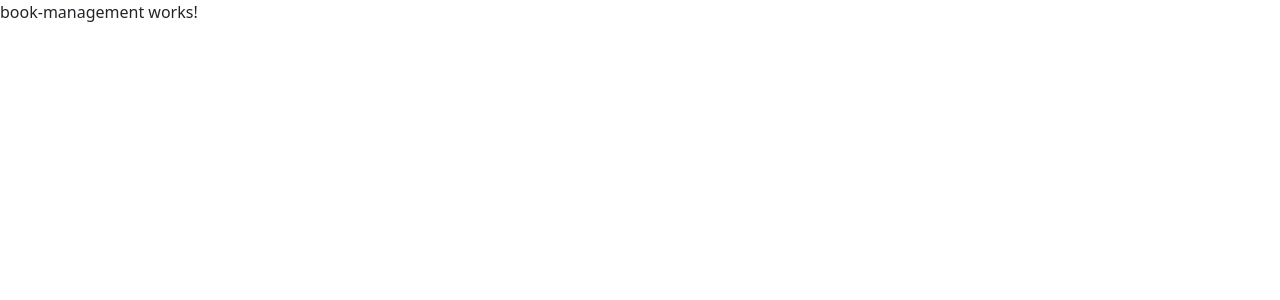
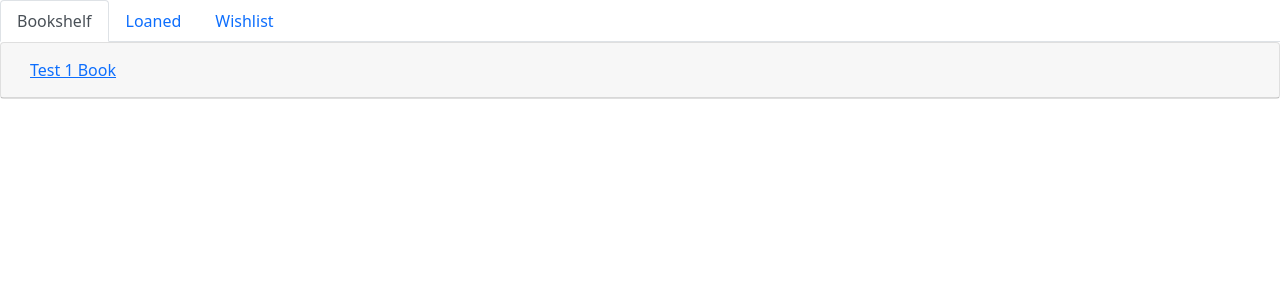
Before and after one commit to supersquashman/inventory-manager-front, an Angular app: page /books in a window 1280 px wide. Shown: the top 300 px of the page. Built offline with nearby package versions, Linux system fonts and the light colour scheme.

Commit message:
Core update for book module

```diff
--- /dev/null
+++ b/src/app/ObjectInterfaces/Book.ts
@@ -0,0 +1,7 @@
+export interface Book{
+    title: string;
+    upc: string;
+    all_pages: number;
+    current_page: number;
+    notes: string;
+}
--- a/src/app/app.module.ts
+++ b/src/app/app.module.ts
@@ -1,4 +1,4 @@
-import { NgModule } from '@angular/core';
+import { NgModule, NO_ERRORS_SCHEMA } from '@angular/core';
 import { BrowserModule } from '@angular/platform-browser';
 
 import { AppRoutingModule } from './app-routing.module';
@@ -9,6 +9,8 @@ import { RouterModule } from '@angular/router';
 import { NavigatorComponent } from './navigator/navigator.component';
 import { ReactiveFormsModule } from '@angular/forms';
 import { BrowserAnimationsModule } from '@angular/platform-browser/animations';
+import {TabsModule} from 'ngx-bootstrap/tabs'
+import {AccordionModule} from 'ngx-bootstrap/accordion'
 
 @NgModule({
   declarations: [
@@ -21,6 +23,8 @@ import { BrowserAnimationsModule } from '@angular/platform-browser/animations';
     BrowserModule,
     AppRoutingModule,
     ReactiveFormsModule,
+    TabsModule,
+    AccordionModule,
     RouterModule.forRoot([
       {path: '', component: NavigatorComponent},
       {path: 'books', component: BookManagementComponent},
@@ -29,6 +33,9 @@ import { BrowserAnimationsModule } from '@angular/platform-browser/animations';
     BrowserAnimationsModule
   ],
   providers: [],
-  bootstrap: [AppComponent]
+  bootstrap: [AppComponent],
+  schemas: [
+    NO_ERRORS_SCHEMA
+  ]
 })
 export class AppModule { }
--- a/src/app/book-management/book-management.component.html
+++ b/src/app/book-management/book-management.component.html
@@ -1,3 +1,39 @@
 <router-outlet>
-<p>book-management works!</p>
+<div>
+    <tabset>
+        <tab heading="Bookshelf" id="tab1">
+        <accordion id="bookshelf-div">
+            <div *ngFor="let abook of this.bookshelf; index as i;">
+            <accordion-group heading="{{abook.title}}">
+                <div>UPC: {{abook.upc}}</div>
+                <div>Page: {{abook.current_page}} of {{abook.all_pages}}</div>
+                <div>Notes: <div class="border">{{abook.notes}}</div></div>
+            </accordion-group>
+            </div>
+        </accordion>
+        </tab>
+        <tab heading="Loaned">
+            <accordion id="loaned-div">
+                <div *ngFor="let abook of this.bookshelf; index as i;">
+                <accordion-group heading="{{abook.title}}">
+                    <div>UPC: {{abook.upc}}</div>
+                    <div>Page: {{abook.current_page}} of {{abook.all_pages}}</div>
+                    <div>Notes: <div class="border">{{abook.notes}}</div></div>
+                </accordion-group>
+                </div>
+            </accordion>
+            </tab>
+        <tab heading="Wishlist">
+            <accordion id="wishlist-div">
+                <div *ngFor="let abook of this.bookshelf; index as i;">
+                <accordion-group heading="{{abook.title}}">
+                    <div>UPC: {{abook.upc}}</div>
+                    <div>Page: {{abook.current_page}} of {{abook.all_pages}}</div>
+                    <div>Notes: <div class="border">{{abook.notes}}</div></div>
+                </accordion-group>
+                </div>
+            </accordion>
+            </tab>
+    </tabset>
+</div>
 </router-outlet>
--- a/src/app/book-management/book-management.component.ts
+++ b/src/app/book-management/book-management.component.ts
@@ -1,5 +1,6 @@
 import { Component, OnInit } from '@angular/core';
 import { ActivatedRoute } from '@angular/router';
+import {Book} from '../ObjectInterfaces/Book'
 
 @Component({
   selector: 'app-book-management',
@@ -7,10 +8,20 @@ import { ActivatedRoute } from '@angular/router';
   styleUrls: ['./book-management.component.scss']
 })
 export class BookManagementComponent implements OnInit {
+  bookshelf : Book[];
+  loaned : Book[];
+  wishlist : Book[];
+  exampleTest : string;
+  testBlock : any[];
+
 
   constructor(private route: ActivatedRoute) { }
 
+
   ngOnInit(): void {
+    this.bookshelf = [{title:"Test 1 Book",upc:"0129570239",all_pages:249,current_page:12,notes:"I had some feelings while eating the chips?"}];
+    this.testBlock = ["test"]
+    this.exampleTest="A test message for beeping"
   }
 
 }
--- a/src/app/navigator/navigator.component.html
+++ b/src/app/navigator/navigator.component.html
@@ -1,4 +1,4 @@
-<p>navigator works!</p>
+
 <div class="d-flex align-items-center justify-content-center text-center">
 {{title}}<br>
 </div>
--- a/tsconfig.json
+++ b/tsconfig.json
@@ -8,6 +8,7 @@
     "strict": true,
     "noImplicitOverride": true,
     "noPropertyAccessFromIndexSignature": true,
+    "strictPropertyInitialization": false,
     "noImplicitReturns": true,
     "noFallthroughCasesInSwitch": true,
     "sourceMap": true,
```
Also changed, not shown: src/app/ObjectInterfaces/Alcohol.ts (added, +7 -0 lines).
